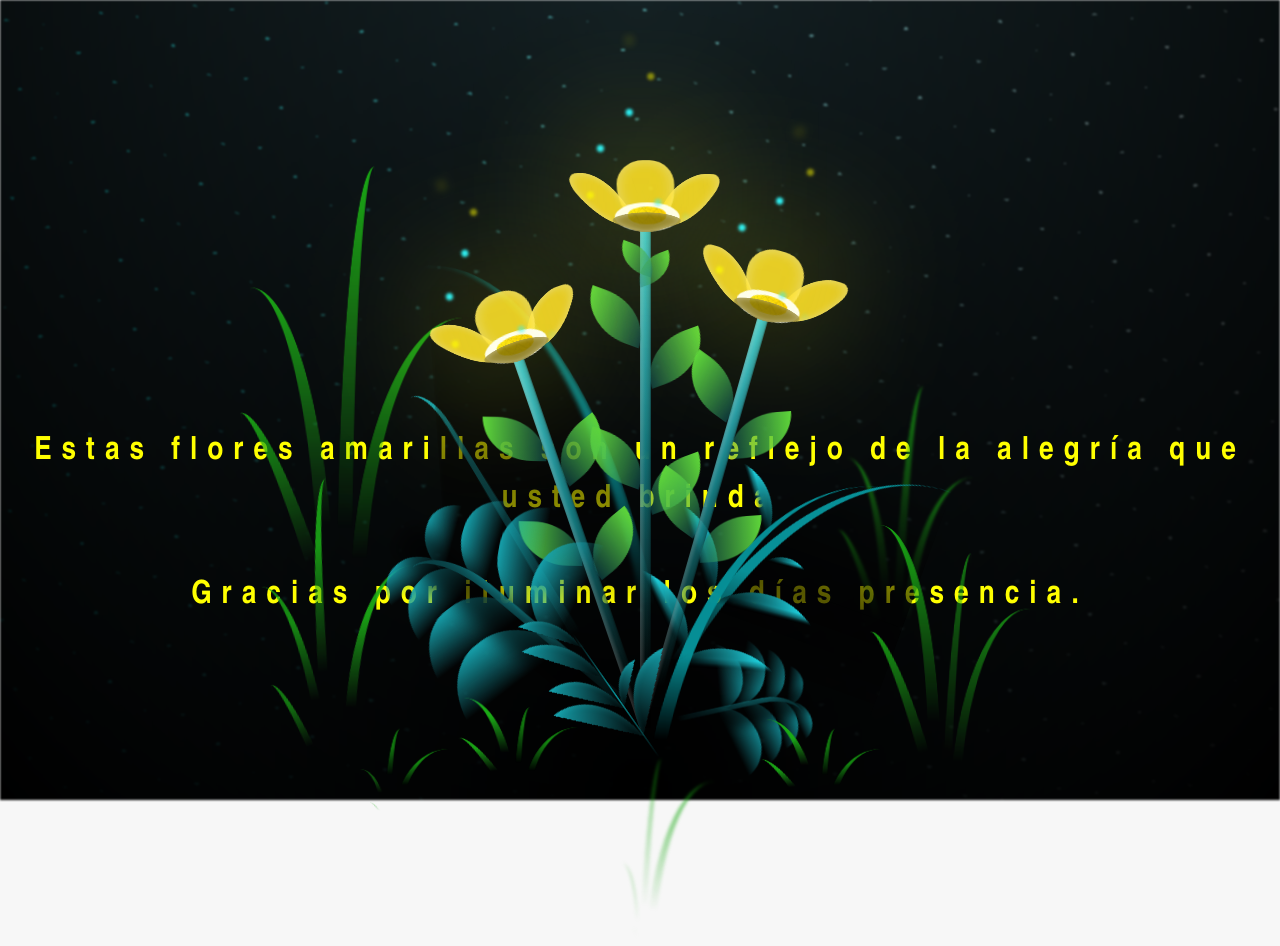
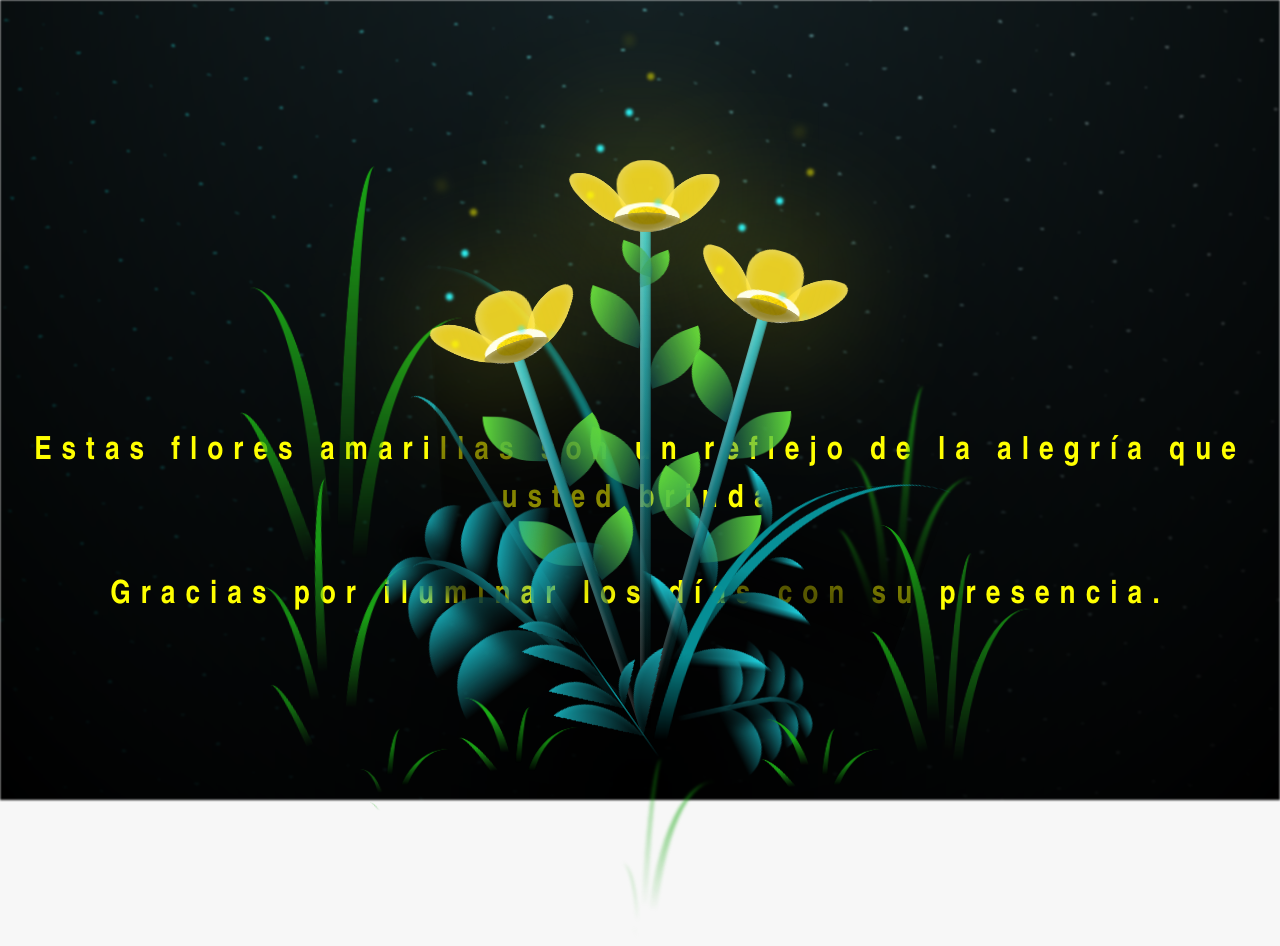
Before and after one commit to OsmanRizo/FLORAMARILLA, a plain HTML site: page flower.html in a window 1280 px wide. Drawn offline with Linux system fonts and the light colour scheme.

Commit message:
Update flower.html

```diff
--- a/flower.html
+++ b/flower.html
@@ -15,7 +15,7 @@
     </div>
 
     <h1 class="titulo">Estas flores amarillas son un reflejo de la alegría que usted brinda <br> <br>
-      Gracias por iluminar los días presencia.</h1>
+      Gracias por iluminar los días con su presencia.</h1>
     <div class="night"></div>
     <div class="flowers">
       <div class="flower flower--1">
```
